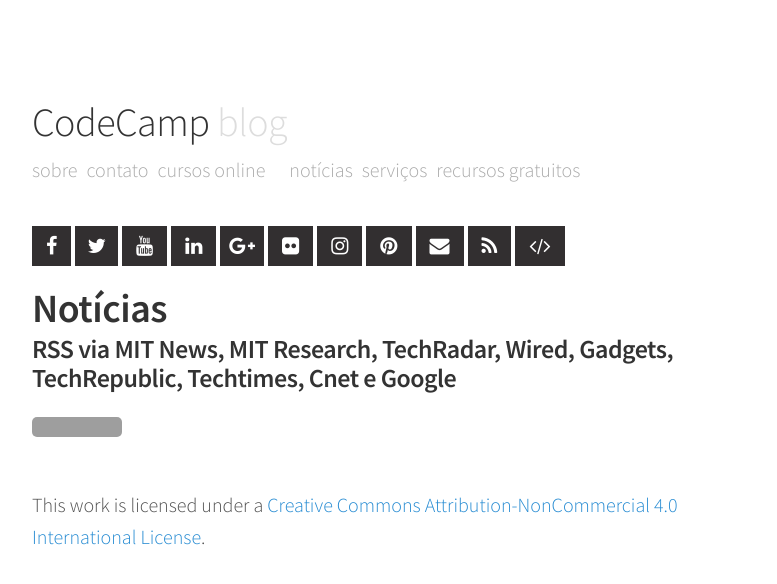
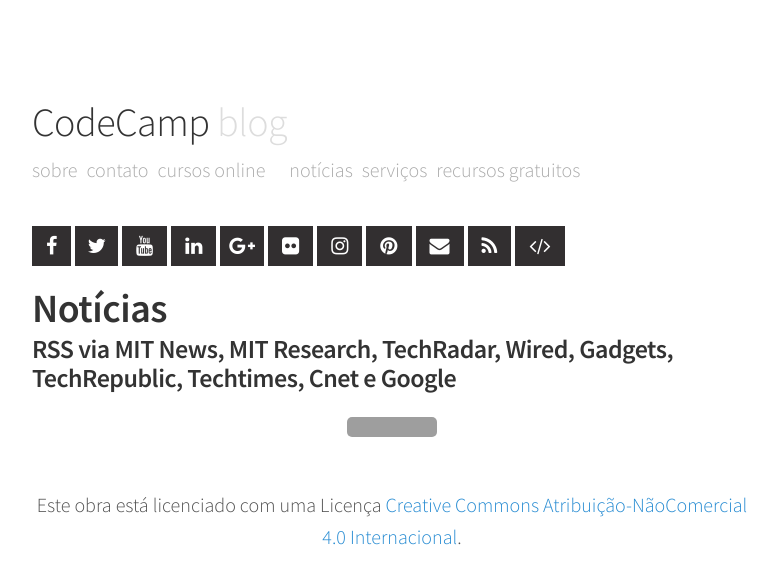
Before and after one commit to snvas/snvas.github.io, a Jekyll site: the page built from noticias.md, in a window 1280 px wide. Shown: the top 584 px of the page, without its empty margins (248-1025 px from the left). Built offline with Jekyll 4.4.1, drawn with Linux system fonts in a browser that asks for light colours; nearby versions of some CDN libraries; comment, search, counter and statistics services are not loaded; grey boxes are pictures that could not be loaded.

Commit message:
cc certa

```diff
--- a/_layouts/page.html
+++ b/_layouts/page.html
@@ -13,4 +13,5 @@
 
 </article>
 
-<a rel="license" href="http://creativecommons.org/licenses/by-nc/4.0/"><img alt="Creative Commons License" style="border-width:0" src="https://i.creativecommons.org/l/by-nc/4.0/88x31.png" /></a><br />This work is licensed under a <a rel="license" href="http://creativecommons.org/licenses/by-nc/4.0/">Creative Commons Attribution-NonCommercial 4.0 International License</a>.
+<p align="center">
+  <a rel="license" href="http://creativecommons.org/licenses/by-nc/4.0/" target="_blank"><img alt="Licença Creative Commons" style="border-width:0" src="https://i.creativecommons.org/l/by-nc/4.0/88x31.png" /></a><br />Este obra está licenciado com uma Licença <a rel="license" href="http://creativecommons.org/licenses/by-nc/4.0/">Creative Commons Atribuição-NãoComercial 4.0 Internacional</a>.</p>
--- a/_layouts/post.html
+++ b/_layouts/post.html
@@ -85,7 +85,8 @@
   </div>
   </div>
   <div style="clear: both">
-  <a rel="license" href="http://creativecommons.org/licenses/by-nc/4.0/"><img alt="Creative Commons License" style="border-width:0" src="https://i.creativecommons.org/l/by-nc/4.0/88x31.png" /></a><br />This work is licensed under a <a rel="license" href="http://creativecommons.org/licenses/by-nc/4.0/">Creative Commons Attribution-NonCommercial 4.0 International License</a>.
+  <p align="center">
+  <a rel="license" href="http://creativecommons.org/licenses/by-nc/4.0/" target="_blank"><img alt="Licença Creative Commons" style="border-width:0" src="https://i.creativecommons.org/l/by-nc/4.0/88x31.png" /></a><br />Este obra está licenciado com uma Licença <a rel="license" href="http://creativecommons.org/licenses/by-nc/4.0/">Creative Commons Atribuição-NãoComercial 4.0 Internacional</a>.</p>
   <hr/>
 
   {% assign sorted_tags = site.tags | sort %}
```
Also changed, not shown: noticias.md (+1 -1 lines).
